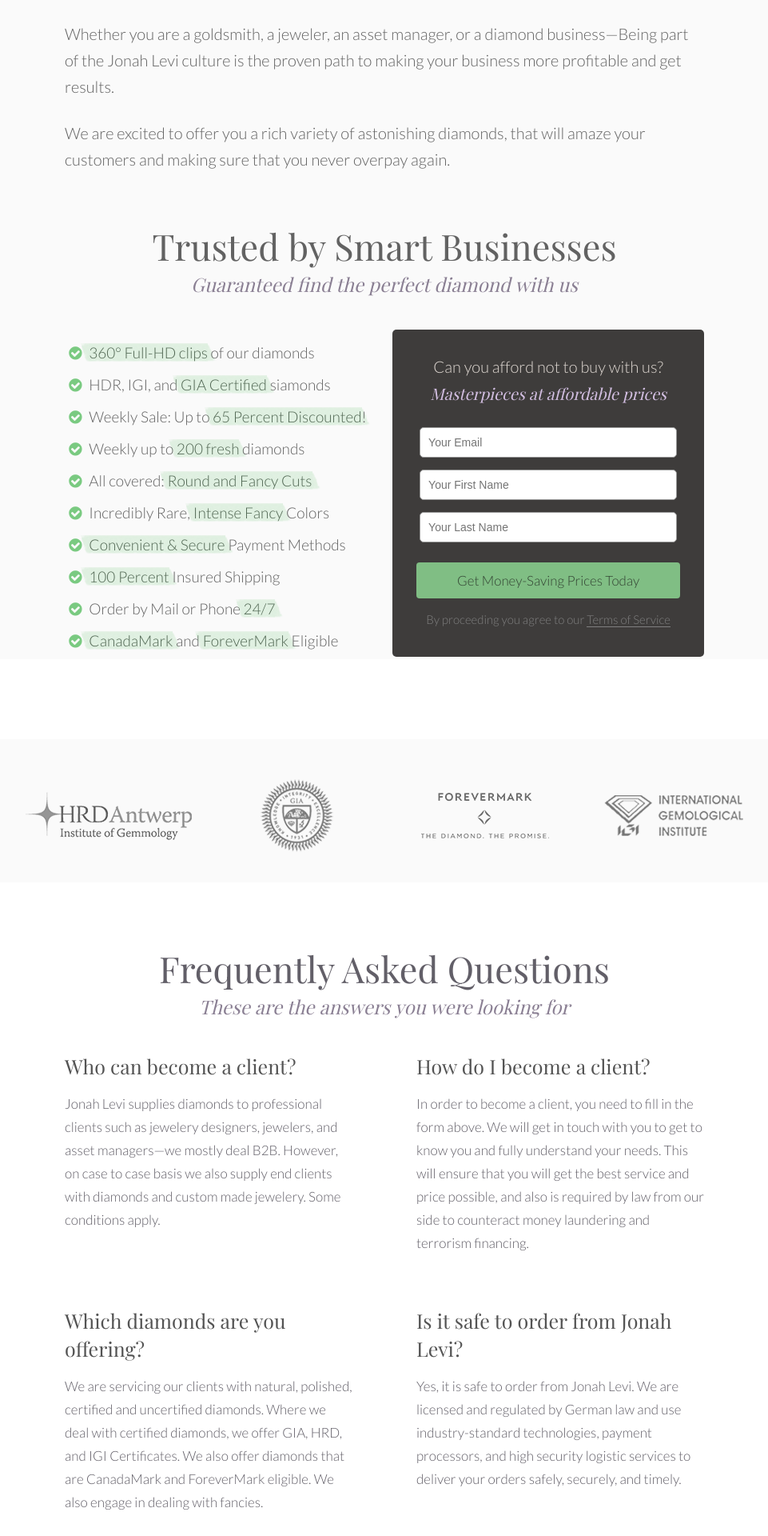
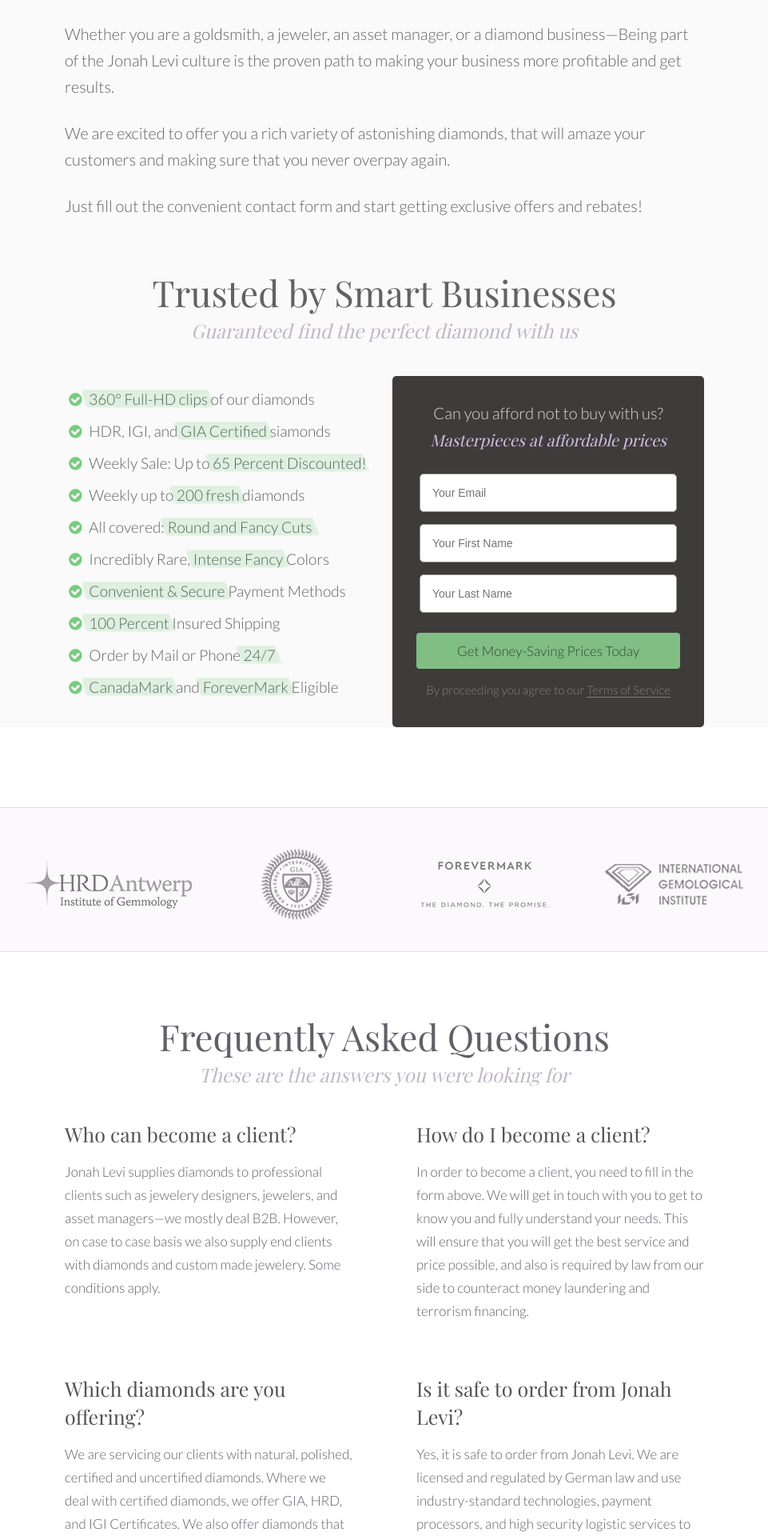
Before and after one commit to jonahlevi/jonahlevi.gihub.com, a Jekyll site: the page built from onboarding/index.md, in a window 1280 px wide. Shown: the part 624-2544 px from the top of the page at 80% size, without its empty margins (159-1120 px from the left). Built offline with Jekyll 4.4.1, drawn with Linux system fonts in a browser that asks for light colours; nearby versions of some CDN libraries; some web fonts are replaced; comment, search, counter and statistics services are not loaded.

Commit message:
details css

```diff
--- a/_layouts/lander.html
+++ b/_layouts/lander.html
@@ -21,6 +21,10 @@
 		<li><span class="icon-ok-circled green"></span> Incredible Value&mdash;Save big with up to <span class="highlight">65% Discount over Rapaport.</span></li>
 		<li><span class="icon-ok-circled green"></span> Trusted reliability&mdash;<span class="highlight">100% insured and secure</span> worldwide shipping.</li>
 	</ul>
+
+	<div>
+		<a href="/about" class="learn-more">Find out more</a> or
+	</div>
 </div>
 <div class="one-third">
 <div class="signup center">
--- a/assets/css/app.css
+++ b/assets/css/app.css
@@ -283,6 +283,10 @@
 
 .dummy {
 	height: 250px;
+}
+
+.dummy-big {
+	height: 350px;
 }
 
 .typed-cursor{
@@ -589,7 +593,7 @@
 }
 
 .sub-head {
-	color: #8A7F93;
+	color: #BFB7C5;
 	font-size: 24px;
 	padding: 15px 0 40px 0;
 	font-family: 'Playfair Display', serif;
@@ -598,14 +602,15 @@
 }
 
 .partner {
-    background: #fafafa;
+    background: #FCF9FC;
+    border-bottom: 1px solid #E5DCE6;
+    border-top: 1px solid #E5DCE6;
     margin: 100px 0;
     padding: 30px 0;
-    color: #ffffff;
 }
 
 .partner img {
-	opacity: .8;
+	opacity: .7;
 }
 
 .partner-list {
@@ -613,27 +618,29 @@
 }
 
 .cta {
-	background: #D3BFE2;
-    padding: 80px 0;
+	padding: 80px 0;
+	background: #FCF9FC;
+    border-bottom: 1px solid #E5DCE6;
+    border-top: 1px solid #E5DCE6;
 }
 
 .cta-head {
-	color: #fff;
+	color: #8A7F93;
 	font-size: 46px;
     line-height: 50px;
 }
 
 a.cta-btn {
-	border: 1px solid #8A7F93;;
-	padding: 15px 20px;
-	border-radius: 4px;
-	color: #8A7F93;
-	font-weight: normal;
+  border: 1px solid #BFB7C5;
+  padding: 15px 20px;
+  border-radius: 4px;
+  color: #8a7f92;
 }
 
 a.cta-btn:hover {
-	border: 1px solid #fff;
 	color: #fff;
+	background: #8a7f92;
+	border: 1px solid #8a7f92;
 }
 
 a.cta-btn-on {
@@ -691,8 +698,8 @@
 }
 
 input#mce-EMAIL, input#mce-FNAME, input#mce-LNAME {
-    width: 91%;
-    padding: 10px;
+    width: 88%;
+    padding: 15px;
     font-size: 14px;
     margin-bottom: 15px;
     border-radius: 5px;
@@ -802,11 +809,9 @@
 --------------------------------------------------------------------------*/
 footer {
 	margin-bottom: 20px;
-	margin-top: 60px;
+	margin-top: 20px;
 	font-size: 15px;
 	line-height: 28px;
-	border-top: 10px solid #d3bfe2;
-	padding-top: 50px
 }
 .footer-title {
 	text-transform: uppercase;
@@ -855,7 +860,7 @@
   input:focus, textarea:focus {
     border-color: #d2c1e0;
     outline: none;
-    box-shadow: 0 0 5px 1px #d2c1e0; }
+    box-shadow: 0 0 5px 1px #80be84; }
 
 .contact-form button {
   font-weight: 600;
@@ -935,10 +940,12 @@
   overflow: hidden;
   background: #000;
   z-index: -1;
+  border-bottom: 1px solid #DFDFDF;
+  border-top: 1px solid #DFDFDF;
 }
 
 .filter	{
-	background: rgba(255,255,255,.85);
+	background: rgba(249,251,252,.8);
 	position: absolute;
 	width: 100%;
 	height: 100%;
--- a/onboarding/index.md
+++ b/onboarding/index.md
@@ -17,6 +17,10 @@
 	<p>Whether you are a goldsmith, a jeweler, an asset manager, or a diamond business&mdash;Being part of the Jonah Levi culture is the proven path to making your business more profitable and get results.</p>
 
 	<p>We are excited to offer you a rich variety of astonishing diamonds, that will amaze your customers and making sure that you never overpay again.</p>
+
+	<p>
+		Just fill out the convenient contact form and start getting exclusive offers and rebates!
+	</p>
 
 	</div>
 
@@ -172,5 +176,5 @@
 <a class="cta-btn to-cta" href="#">Yes, I want extra savings</a>
 </div>
 </div>
-<div class="dummy"></div>
+<div class="dummy-big"></div>
 </section>
```
Also changed, not shown: about/index.md (+4 -3 lines), 4 other files.
